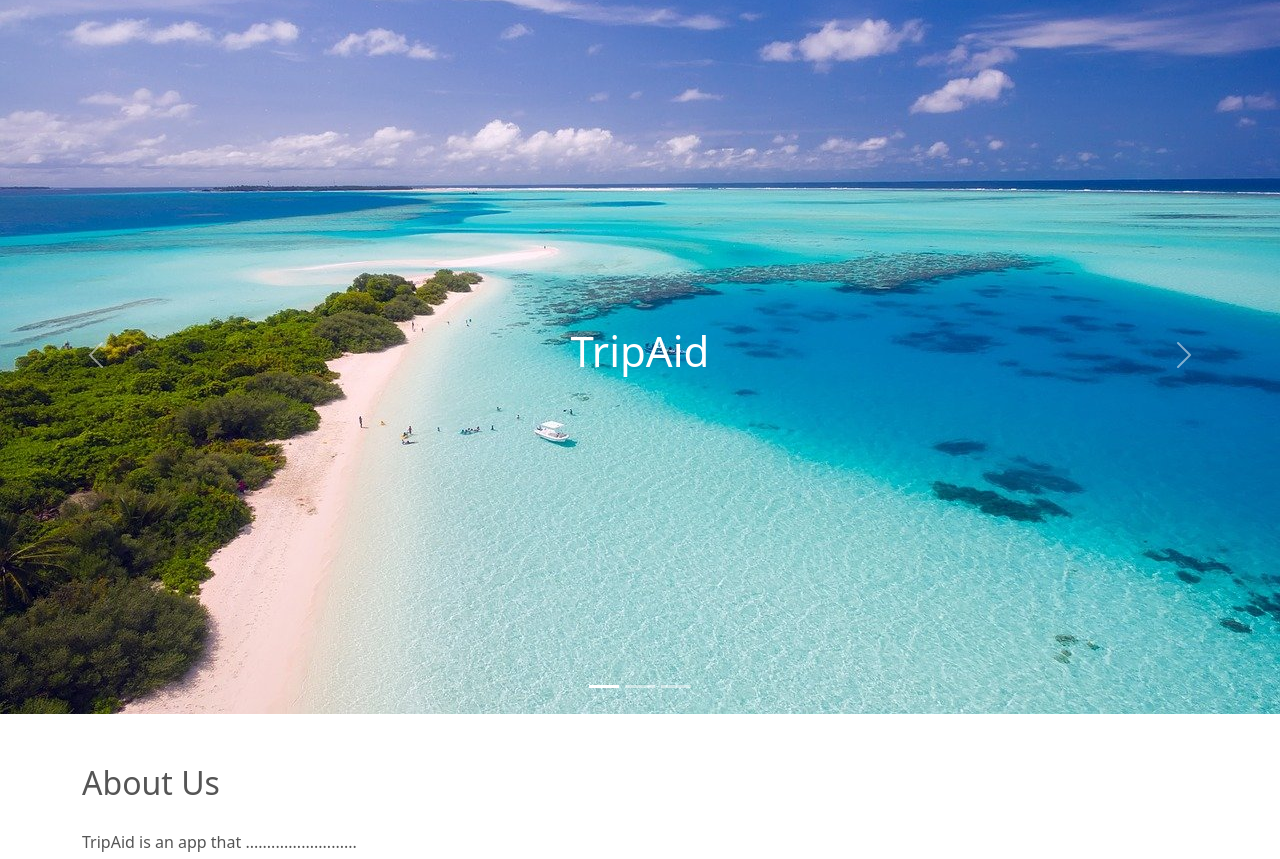
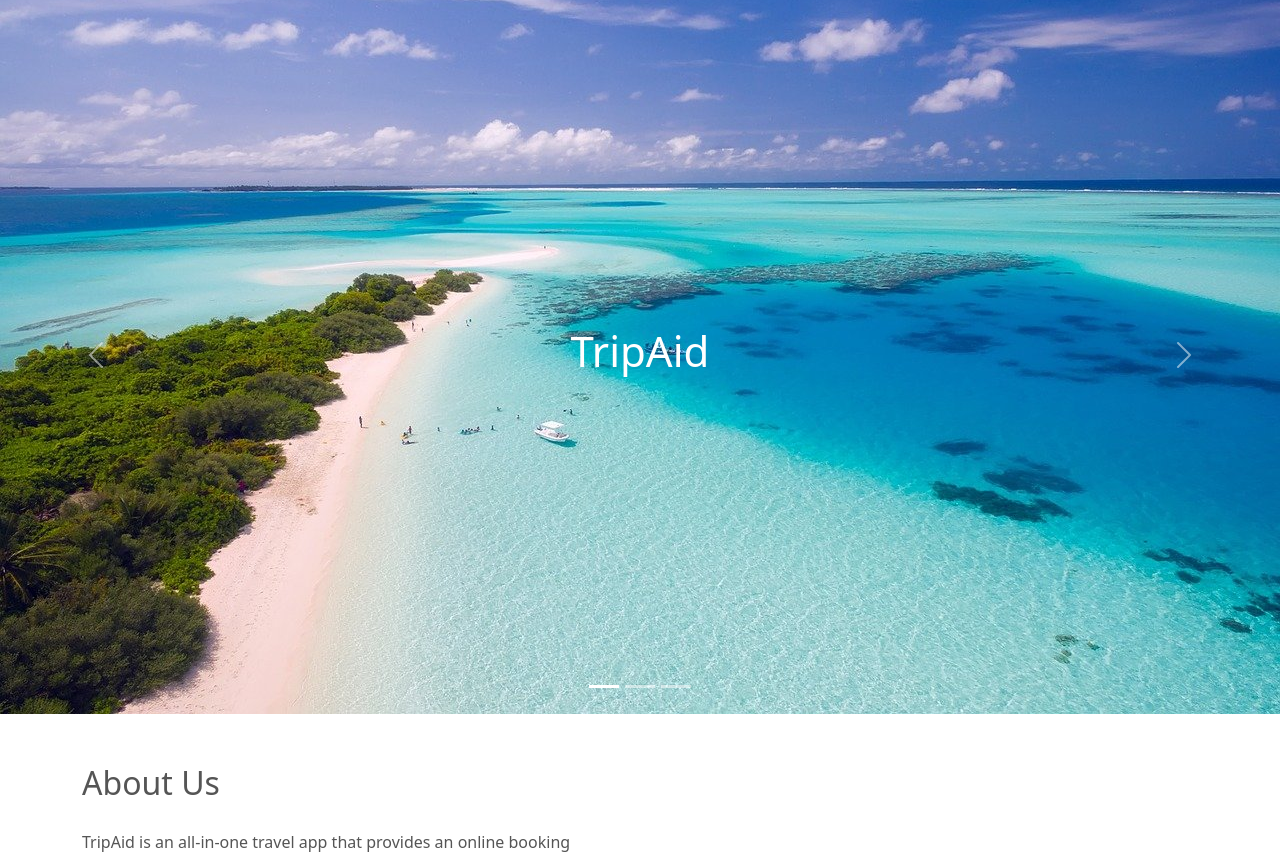
Before and after one commit to JaeYoungChung/TripAidWeb, a plain HTML site: page index.html in a window 1280 px wide. Shown: the part 81-940 px from the top of the page. Drawn offline with nearby package versions, Linux system fonts and the light colour scheme.

Commit message:
updated desc

```diff
--- a/index.html
+++ b/index.html
@@ -84,7 +84,7 @@
 	<div class = "col-md-6">
 		<h2>About Us</h2>
 		<div class = "about-content">
-		TripAid is an app that ..........................
+		TripAid is an all-in-one travel app that provides an online booking platform, web mapping platform, travel planner, and also a social media platform for user's to share their travel stories or engage with our TripAid Community!
 		</div>
 			<button type = "button" class = "btn btn-primary">Read more
 			</button>
```
Also changed, not shown: 1 other file.
